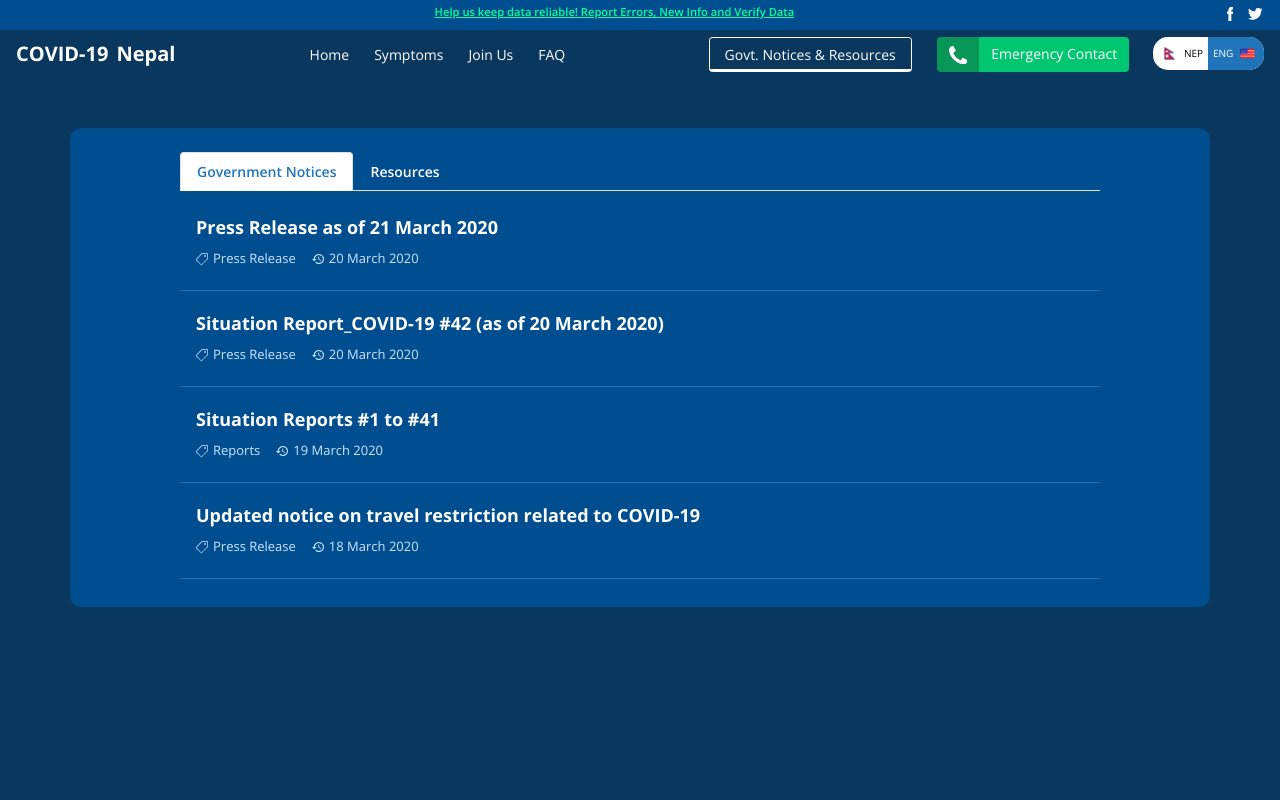
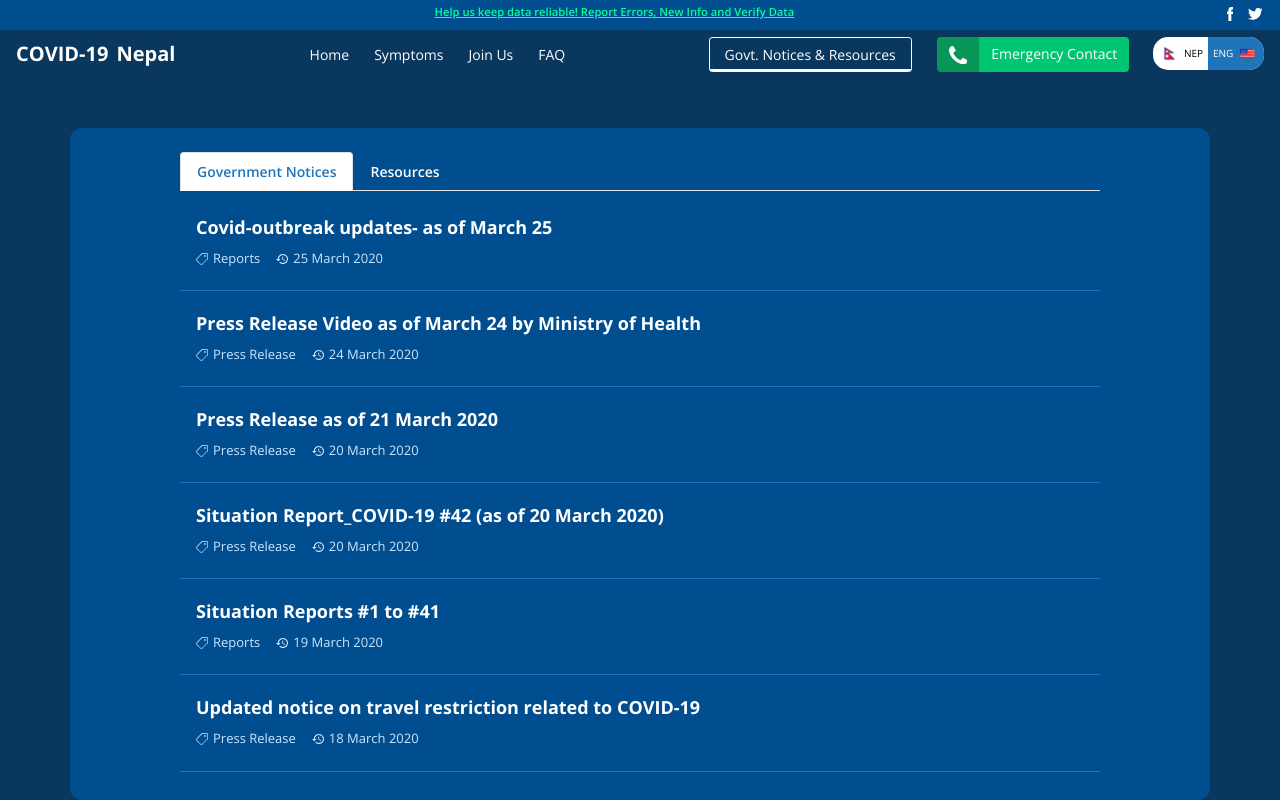
Before and after one commit to Fusemachines/covid-nepal-web, a React (Create React App) app: page /notices in a window 1280 px wide. Built offline with nearby package versions, Linux system fonts and the light colour scheme; no server answers.

Commit message:
notices updated

```diff
--- a/src/routes/dashboard/notices/GovernmentNotices/GovernmentNotices.tsx
+++ b/src/routes/dashboard/notices/GovernmentNotices/GovernmentNotices.tsx
@@ -4,6 +4,20 @@ import GovernmentNoticeItem from './GovernmentNoticeItem';
 const GovernmentNotices: FC<{}> = () => {
   return (
     <ul className="notices__list">
+      <GovernmentNoticeItem
+        category="Reports"
+        date="25 March 2020"
+        title="Covid-outbreak updates- as of March 25"
+        url="https://drive.google.com/open?id=1Ahreq6VwU6qkn2aNVQ-E0UTzQxLZE7-2"
+      />
+
+      <GovernmentNoticeItem
+        category="Press Release"
+        date="24 March 2020"
+        title="Press Release Video as of March 24 by Ministry of Health"
+        url="https://drive.google.com/open?id=1geRCtoaOHg0nCTk-4ZFE4vthxtvcy4ji"
+      />
+
       <GovernmentNoticeItem
         category="Press Release"
         date="20 March 2020"
--- a/src/routes/dashboard/notices/Resources/ResourceItem.tsx
+++ b/src/routes/dashboard/notices/Resources/ResourceItem.tsx
@@ -13,8 +13,12 @@ const ResourceItem: FC<IResourceItemProps> = props => {
     <li>
       <a href={url} className="p-3" target="_blank">
         <Media>
-          <img width={80} height={80} className="mr-3" src={imageUrl} alt="Generic placeholder" />
-          <Media.Body>
+          <div className="align-self-center mr-3">
+            {imageUrl ? (
+              <img width={80} height={80} className="img-fluid" src={imageUrl} alt="Generic placeholder" />
+            ) : null}
+          </div>
+          <Media.Body className="align-self-center">
             <h5 className="resources__title">{title}</h5>
             <span className="resources__link">{url}</span>
           </Media.Body>
--- a/src/routes/dashboard/notices/Resources/Resources.tsx
+++ b/src/routes/dashboard/notices/Resources/Resources.tsx
@@ -4,6 +4,38 @@ import ResourceItem from './ResourceItem';
 const Resources: FC<{}> = () => {
   return (
     <ul className="resources__list">
+      <ResourceItem
+        title={'Fact or fiction: How much do you know about the coronavirus disease (COVID-19)?'}
+        url={
+          'https://www.unicef.org/coronavirus/fact-or-fiction-how-much-do-you-actually-know-about-coronavirus-covid-19'
+        }
+        imageUrl={'http://cdn.poll-maker.com/51-1749455/coronavirus-quiz-1.png?sz=800'}
+      />
+
+      <ResourceItem
+        title={'Reduce Your Risk of coronavirus infection'}
+        url={'https://drive.google.com/open?id=11ZIhFJ9D-Txdo43SCb2umiKQuNoX6C97'}
+        imageUrl={''}
+      />
+
+      <ResourceItem
+        title={'Self Quarantine Rules and Regulations as per Nepal Government'}
+        url={'https://drive.google.com/open?id=1a0CLDBliaFHrRWN719CHmg1ddXyHdLTa'}
+        imageUrl={''}
+      />
+
+      <ResourceItem
+        title={'Self-Quarantine_form_english_version_10-03-2020'}
+        url={'https://drive.google.com/open?id=1A6Bk1bJEUHugZHwxawudc2g4kHsxRcsO'}
+        imageUrl={''}
+      />
+
+      <ResourceItem
+        title={'Self-Quarantine_form_Nepali_version_10-03-2020.'}
+        url={'https://drive.google.com/file/d/1zGT2gf1ANBpsHYNdhbL5VyYzvK8zEGVo/view'}
+        imageUrl={''}
+      />
+
       <ResourceItem
         title={'How to protect yourself and others against COVID-19'}
         url={'https://www.unicef.org/nepal/stories/novel-coronavirus'}
```
